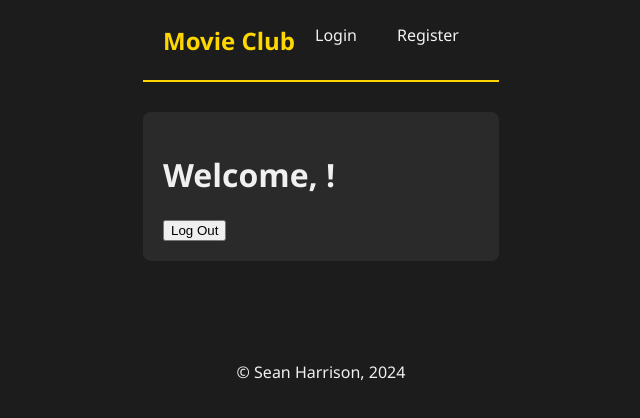
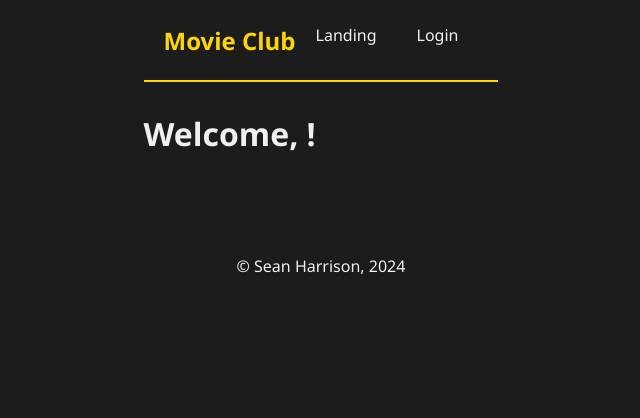
Before and after one commit to Iskander789/Movie-Club-App---Solo-Project, a React (Vite) app: page /home in a window 1280 px wide. Shown: the top 418 px of the page, without its empty margins (319-959 px from the left). Built offline with nearby package versions, Linux system fonts and the light colour scheme.

Commit message:
fix functionality in Nav Bar logout

```diff
--- a/src/components/Nav/Nav.jsx
+++ b/src/components/Nav/Nav.jsx
@@ -1,18 +1,28 @@
 import React from 'react';
-import { useSelector } from 'react-redux';
+import { useSelector, useDispatch } from 'react-redux';
 import { Link, useLocation } from 'react-router-dom';
 import './Nav.css';
 
 function Nav() {
   const location = useLocation();
   const user = useSelector((state) => state.user);
+  const dispatch = useDispatch();
 
   const isLoggedIn = Boolean(user.id);
+
+  const handleLogout = () => {
+    dispatch({ type: 'LOGOUT' });
+  };
 
   return (
     <nav className="nav">
       <div className="nav-title">Movie Club</div>
       <ul style={{ display: 'flex', listStyle: 'none', margin: 0, padding: 0 }}>
+        {!isLoggedIn && location.pathname !== '/' && (
+          <li>
+            <Link to="/" className="navLink">Landing</Link>
+          </li>
+        )}
         {isLoggedIn && location.pathname !== '/home' && (
           <li>
             <Link to="/home" className="navLink">Home</Link>
@@ -35,19 +45,14 @@ function Nav() {
         )}
         {isLoggedIn ? (
           <li>
-            <Link to="/logout" className="navLink">Log Out</Link>
+            <button onClick={handleLogout} className="navLink">Log Out</button>
           </li>
         ) : (
-          location.pathname !== '/login' && location.pathname !== '/landing' && (
+          location.pathname !== '/login' && (
             <li>
               <Link to="/login" className="navLink">Login</Link>
             </li>
           )
-        )}
-        {!isLoggedIn && location.pathname !== '/registration' && location.pathname !== '/login' && (
-          <li>
-            <Link to="/registration" className="navLink">Register</Link>
-          </li>
         )}
       </ul>
     </nav>
--- a/src/components/UserPage/UserPage.jsx
+++ b/src/components/UserPage/UserPage.jsx
@@ -1,20 +1,13 @@
 import React from 'react';
 import { useSelector } from 'react-redux';
-import { useHistory } from 'react-router-dom';
 
 function UserPage() {
-  const user = useSelector((store) => store.user);
-  const history = useHistory();
-
-  const handleLogout = () => {
-    // Logic to log out the user
-  };
+  const user = useSelector((state) => state.user);
 
   return (
-    <div className="container">
+    <div>
       <h1>Welcome, {user.username}!</h1>
-      {/* Remove the "Go to Profile" link from here */}
-      <button onClick={handleLogout}>Log Out</button>
+      {/* Other components and content */}
     </div>
   );
 }
```
